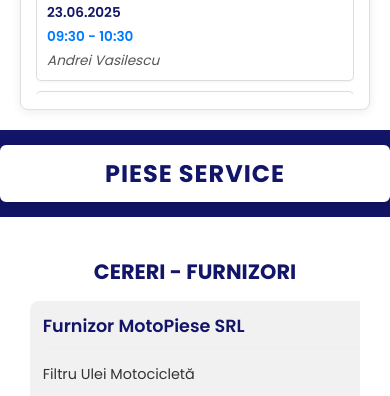
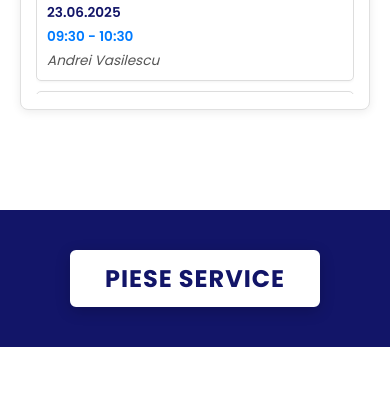
Before and after one commit to MadalinTheGrey/MaT_TitireziiZburatori, a website: page public/Adminpage/adminpage.html in a window 390 px wide. Shown: the part 1553-1949 px from the top of the page. Drawn offline with nearby package versions, Linux system fonts and the light colour scheme.

Commit message:
made responsive the supplies section

```diff
--- a/public/Adminpage/adminpage.css
+++ b/public/Adminpage/adminpage.css
@@ -365,21 +365,14 @@ body {
   display: inline-block; /* Pentru a permite marginile și padding-ul */
   text-align: center;
   font-size: 2.8em; /* Mărimea fontului, similară cu ce aveam înainte */
-  text-transform: uppercase;
   letter-spacing: 2px;
   box-shadow: 0 4px 15px rgba(0, 0, 0, 0.2); /* Umbră pentru a-l scoate în evidență */
   transition: background-color 0.3s ease, color 0.3s ease,
     border-color 0.3s ease, transform 0.2s ease; /* Păstrăm tranzițiile pentru hover */
   max-width: 800px; /* Lățime maximă pentru butonul PIESE SERVICE */
   width: 100%; /* Ocupă 100% din spațiul disponibil în containerul său (max-width îl limitează) */
+  box-sizing: border-box; /* Adăugat: Asigură că padding-ul și border-ul sunt incluse în lățime */
 }
-
-/* Comportamentul de hover va fi preluat de la .button:hover din default.css */
-/* .service-parts-link.button:hover {
-  background-color: orangered;
-  border: 2px solid orangered;
-  transform: scale(1.05);
-} */
 
 /* Stiluri pentru textul din interiorul link-ului/butonului (nu mai are fundal propriu) */
 .service-parts-link.button h2 {
@@ -619,15 +612,15 @@ body {
   }
 
   .service-parts-banner {
-    margin-top: 30px;
-    margin-bottom: 30px;
-    padding: 20px 0; /* Ajustăm padding-ul, lăsăm link-ul să aibă padding orizontal */
+    margin: 100px 0;
+    padding: 40px 0; /* Ajustăm padding-ul, lăsăm link-ul să aibă padding orizontal */
     min-height: 100px;
   }
 
   .service-parts-link.button {
     font-size: 2em; /* Reducem dimensiunea fontului pe mobil */
-    padding: 12px 25px; /* Ajustăm padding-ul butonului */
+    padding: 10px 25px; /* Ajustăm padding-ul butonului */
+    max-width: 500px;
   }
 
   .supplier-requests-section {
@@ -695,9 +688,8 @@ body {
   }
 
   .service-parts-banner {
-    margin-top: 20px;
-    margin-bottom: 20px;
-    padding: 15px 0;
+    margin-top: 100px 0;
+    padding: 40px 0;
     min-height: 80px;
   }
 
@@ -705,6 +697,7 @@ body {
     font-size: 1.5em; /* Reducem și mai mult pe telefoane foarte mici */
     letter-spacing: 1px;
     padding: 10px 20px;
+    max-width: 250px;
   }
 
   .supplier-requests-section {
```
